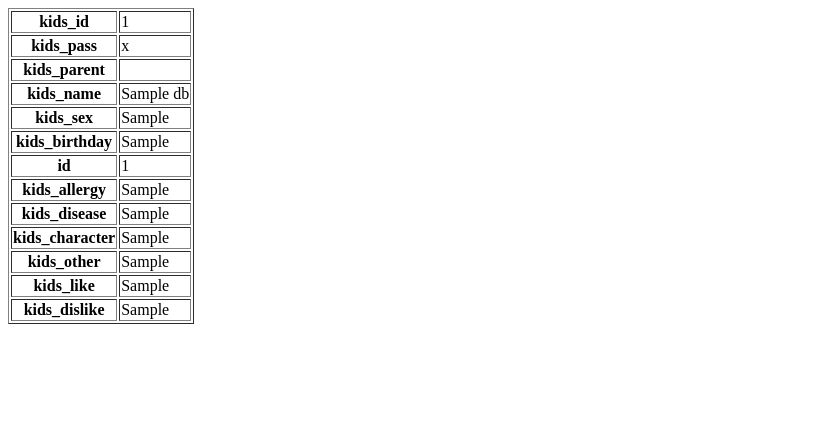
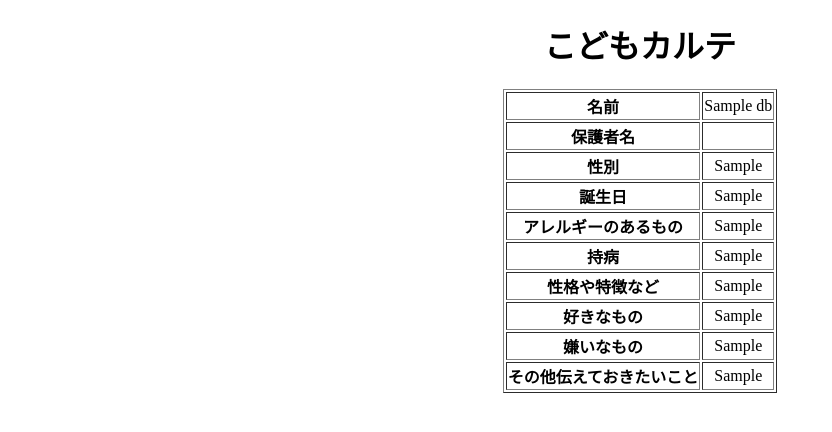
Before and after one commit to yoshioka11/KidsMedicalRecord, a PHP site: page /karute.php in a window 1280 px wide. Shown: the top 432 px of the page, without its empty margins (0-832 px from the left). Run offline with PHP 8.4, Linux system fonts and the light colour scheme; the visitor is signed in with stand-in values (Sample User, id 1); tables that the repository leaves empty or names only in its code hold one stand-in row (values such as "Sample post").

Commit message:
こどもの情報

```diff
--- /dev/null
+++ b/karute.css
@@ -0,0 +1,7 @@
+body{
+	text-align:center;
+}
+
+table{
+	margin:20px auto;
+}
--- a/karute.php
+++ b/karute.php
@@ -8,6 +8,7 @@
 <head>
 	<meta charset="UTF-8">
 	<title>Kidsカルテ</title>
+	<link rel="stylesheet" href="karute.css">
 </head>
 <body>
 <?php
@@ -26,58 +27,47 @@
 
         $rec = $stmt->fetch(PDO::FETCH_ASSOC);
 ?>
+<h1>こどもカルテ</h1>
 <table border="1">
 	<tr>
-	<th>kids_id</th>
-	<td><?php print $rec['kids_id']; ?></td>
+	<th>名前</th>
+	<td><?php print $rec['kids_name']; ?></td>
 	</tr>
 	<tr>
-	<th>kids_pass</th>
-	<td><?php print $rec['kids_pass']; ?></td>
-	</tr>
-	<tr>
-	<th>kids_parent</th>
+	<th>保護者名</th>
 	<td><?php print $rec['kids_parent']; ?></td>
 	</tr>
 	<tr>
-	<th>kids_name</th>
-	<td><?php print $rec['kids_name']; ?></td>
-	</tr>
-	<tr>
-	<th>kids_sex</th>
+	<th>性別</th>
 	<td><?php print $rec['kids_sex']; ?></td>
 	</tr>
 	<tr>
-	<th>kids_birthday</th>
+	<th>誕生日</th>
 	<td><?php print $rec['kids_birthday']; ?></td>
 	</tr>
 	<tr>
-	<th>id</th>
-	<td><?php print $rec['id']; ?></td>
-	</tr>
-	<tr>
-	<th>kids_allergy</th>
+	<th>アレルギーのあるもの</th>
 	<td><?php print $rec['kids_allergy']; ?></td>
 	</tr>
 	<tr>
-	<th>kids_disease</th>
+	<th>持病</th>
 	<td><?php print $rec['kids_disease']; ?></td>
 	</tr>
 	<tr>
-	<th>kids_character</th>
+	<th>性格や特徴など</th>
 	<td><?php print $rec['kids_character']; ?></td>
 	</tr>
 	<tr>
-	<th>kids_other</th>
-	<td><?php print $rec['kids_other']; ?></td>
-	</tr>
-	<tr>
-	<th>kids_like</th>
+	<th>好きなもの</th>
 	<td><?php print $rec['kids_like']; ?></td>
 	</tr>
 	<tr>
-	<th>kids_dislike</th>
+	<th>嫌いなもの</th>
 	<td><?php print $rec['kids_dislike']; ?></td>
+	</tr>
+	<tr>
+	<th>その他伝えておきたいこと</th>
+	<td><?php print $rec['kids_other']; ?></td>
 	</tr>
 </table>
 
```
